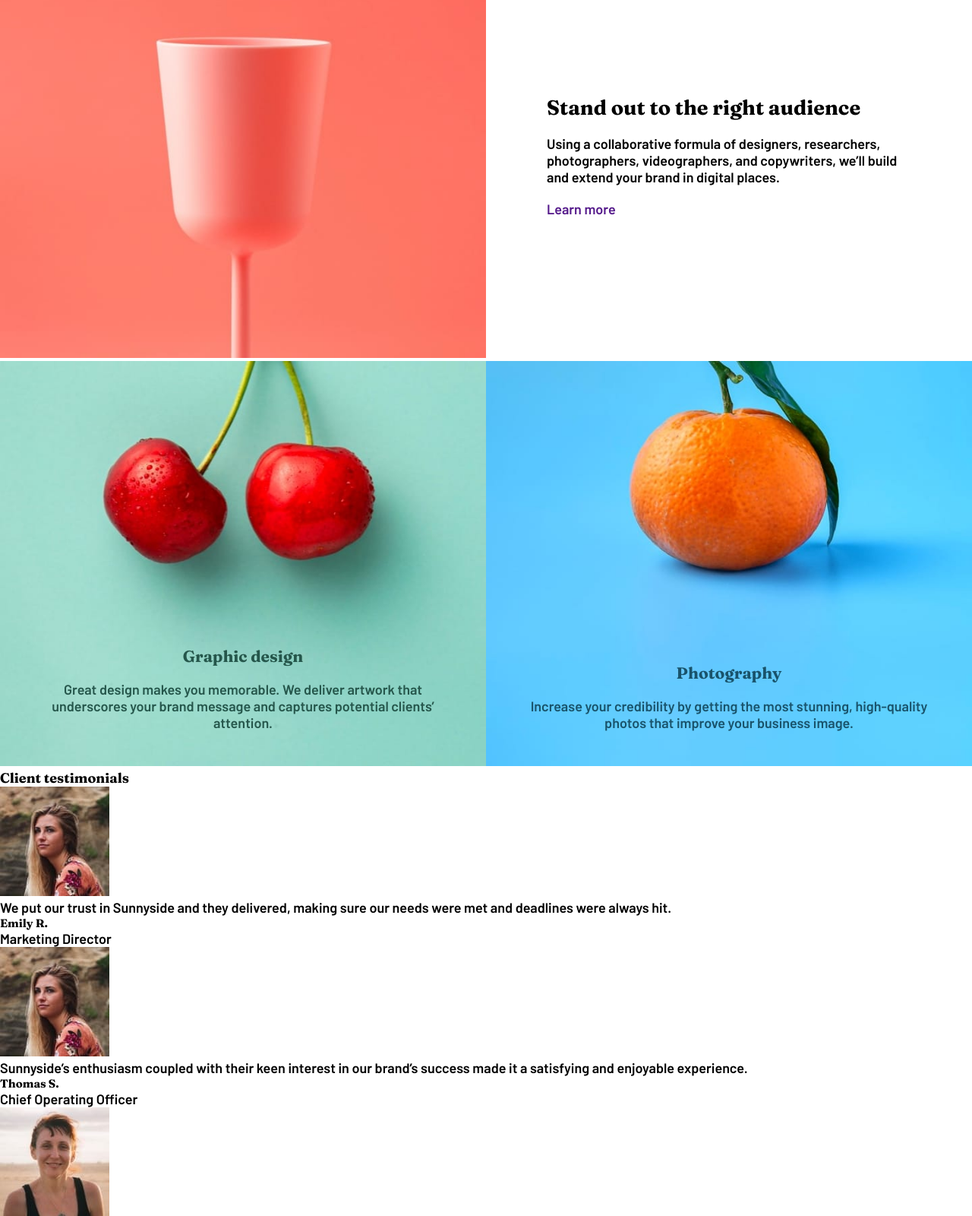
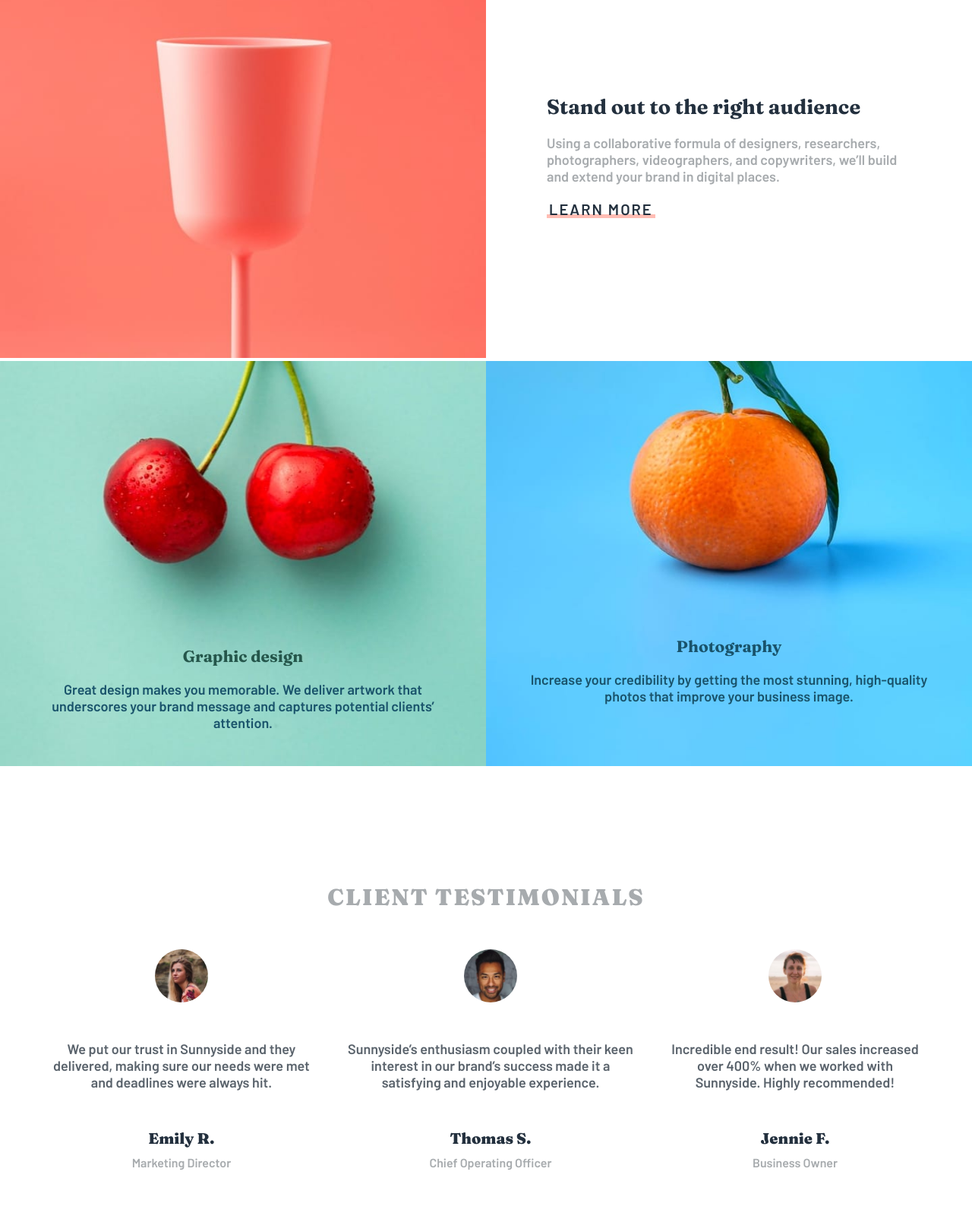
Before and after one commit to FlackoCodes/sunny-side-landing-page, a plain HTML site: page index.html in a window 1280 px wide. Shown: the part 1200-2800 px from the top of the page at 76% size. Drawn offline with Linux system fonts and the light colour scheme.

```diff
--- a/css/style.css
+++ b/css/style.css
@@ -28,6 +28,7 @@ ul>li{
 
 a{
     text-decoration: none;
+    cursor: pointer;
 }
 
 header{
@@ -113,7 +114,23 @@ span{
     gap: 20px;
     text-align: center;
     padding: 0 50px;
-    color: hsl(167, 40%, 24%);
+    color: hsl(167, 40%, 24%) !important;
+}
+
+.about-design p{
+    color: hsl(198, 62%, 26%) !important;
+}
+
+.transform-a {
+     width: fit-content;
+     padding: 0 3px;
+     box-shadow: inset 0 -5px 0 hsl(59, 100%, 89%);
+    }
+
+.stand-out-a{
+    width: fit-content;
+    padding: 0 3px;
+    box-shadow: inset 0 -5px 0 hsla(7, 99%, 70%, 0.491);
 }
 
 .photography{
@@ -122,12 +139,113 @@ span{
 
 .about-photography{
     position: absolute;
-    bottom: 50px;
+    bottom: 85px;
     display: grid;
     place-content: center;
     grid-auto-columns: 1fr;
     gap: 20px;
     text-align: center;
     padding: 0 50px;
-    color: hsl(198, 62%, 26%);
+    color: hsl(198, 62%, 26%) !important;
 }
+
+.about-photography p{
+    color: hsl(198, 62%, 26%) !important;
+}
+
+.grid-row h2{
+    color: hsl(212, 27%, 19%);
+}
+
+.grid-row p{
+    color: hsl(210, 4%, 67%);
+}
+
+.grid-row a{
+    color: hsl(212, 27%, 19%);
+    text-transform: uppercase;
+    letter-spacing: 2px;
+    font-weight: 900;
+    font-size: 20px;
+
+}
+
+.testimonials{
+    text-align: center;
+    padding: 100px 70px;
+}
+
+.testimonials h4{
+    padding: 50px 0;
+    font-size: 30px;
+    color: hsl(210, 4%, 67%);
+    font-weight: 900;
+    text-transform: uppercase;
+    letter-spacing: 2px;
+}
+
+.testimonials p{
+    color: hsl(213, 9%, 39%);
+}
+
+.centered-container{
+    display: flex;
+    /* padding: 100px 40px; */
+    align-items: center;
+    gap: 50px;
+}
+
+.flex-group{
+    display: flex;
+    flex-direction: column;
+    align-items: center;
+    gap: 50px;
+}
+
+.flex-group img{
+    width: 70px;
+    height: 70px;
+    border-radius: 100%;
+}
+
+.about-profile h5{
+    font-size: 20px;
+    font-weight: 900;
+    color: hsl(212, 27%, 19%);
+}
+
+.about-profile p{
+    color: hsl(210, 4%, 67%);
+    margin-top: 10px;
+    font-size: 1rem;
+}
+
+.gallery{
+    display: grid;
+    grid-template-columns: repeat(4, 1fr);
+}
+
+footer{
+    text-align: center;
+    background-color: hsl(168, 34%, 41%);
+    padding: 100px;
+    color:  hsl(167, 40%, 24%);
+}
+
+footer .centered-container{
+    display: grid;
+    grid-template-columns: 1fr;
+    gap: 50px;
+
+}
+
+footer ul{
+    display: flex;
+    align-items: center;
+    justify-content: center;
+    gap: 50px;
+}
+
+footer .socials>img{
+    margin-right: 20px;
+}
--- a/index.html
+++ b/index.html
@@ -13,12 +13,6 @@
   <link href="https://fonts.googleapis.com/css2?family=Barlow:wght@600&display=swap" rel="stylesheet">
   <link rel="stylesheet" href="css/style.css">
   <title>Frontend Mentor | Sunnyside agency landing page</title>
-
-  <!-- Feel free to remove these styles or customise in your own stylesheet 👍 -->
-  <style>
-    .attribution { font-size: 11px; text-align: center; }
-    .attribution a { color: hsl(228, 45%, 44%); }
-  </style>
 </head>
 <body>
   <section class="hero">
@@ -49,7 +43,7 @@
       <h2><span>Transform your</span> brand</h2>
       <p>We are a full-service creative agency specializing in helping brands grow fast.
         Engage your clients through compelling visuals that do most of the marketing for you.</p>
-      <a href="">Learn more</a>
+      <a href="" class="transform-a">Learn more</a>
     </div>
     <div>
       <img src="images/desktop/image-transform.jpg" alt="">
@@ -63,7 +57,7 @@
       <h2>Stand out to the right audience</h2>
       <p>Using a collaborative formula of designers, researchers, photographers, videographers, and copywriters, we’ll build and extend your brand in digital places.
       </p>
-      <a href="">Learn more</a>
+      <a href="" class="stand-out-a">Learn more</a>
     </div>
   </section>
   <section class="grid-row">
@@ -93,16 +87,16 @@
     </div>
   </section>
   <section class="testimonials">
+    <h4>
+      Client testimonials
+    </h4>
     <div class="centered-container">
-      <h4>
-        Client testimonials
-      </h4>
       <div class="flex-group">
         <img src="images/image-emily.jpg" alt="">
         <p>
           We put our trust in Sunnyside and they delivered, making sure our needs were met and deadlines were always hit.
         </p>
-        <div>
+        <div class="about-profile">
           <h5>
             Emily R.
           </h5>
@@ -112,11 +106,11 @@
         </div>
       </div>
       <div class="flex-group">
-        <img src="images/image-emily.jpg" alt="">
+        <img src="images/image-thomas.jpg" alt="">
         <p>
           Sunnyside’s enthusiasm coupled with their keen interest in our brand’s success made it a satisfying and enjoyable experience.
         </p>
-        <div>
+        <div class="about-profile">
           <h5>
             Thomas S.
           </h5>
@@ -130,7 +124,7 @@
         <p>
           Incredible end result! Our sales increased over 400% when we worked with Sunnyside. Highly recommended!
         </p>
-        <div>
+        <div class="about-profile">
           <h5>
             Jennie F.
           </h5>
@@ -149,8 +143,8 @@
   </section>
   <footer>
     <div class="centered-container">
+      <div><img src="images/logo.svg" alt=""></div>
       <div>
-        <img src="images/logo.svg" alt="">
         <ul>
           <li>About</li>
           <li>Services</li>
@@ -165,9 +159,5 @@
       </div>
     </div>
   </footer>
-  <div class="attribution">
-    Challenge by <a href="https://www.frontendmentor.io?ref=challenge" target="_blank">Frontend Mentor</a>.
-    Coded by <a href="#">Your Name Here</a>.
-  </div>
 </body>
 </html>
```
